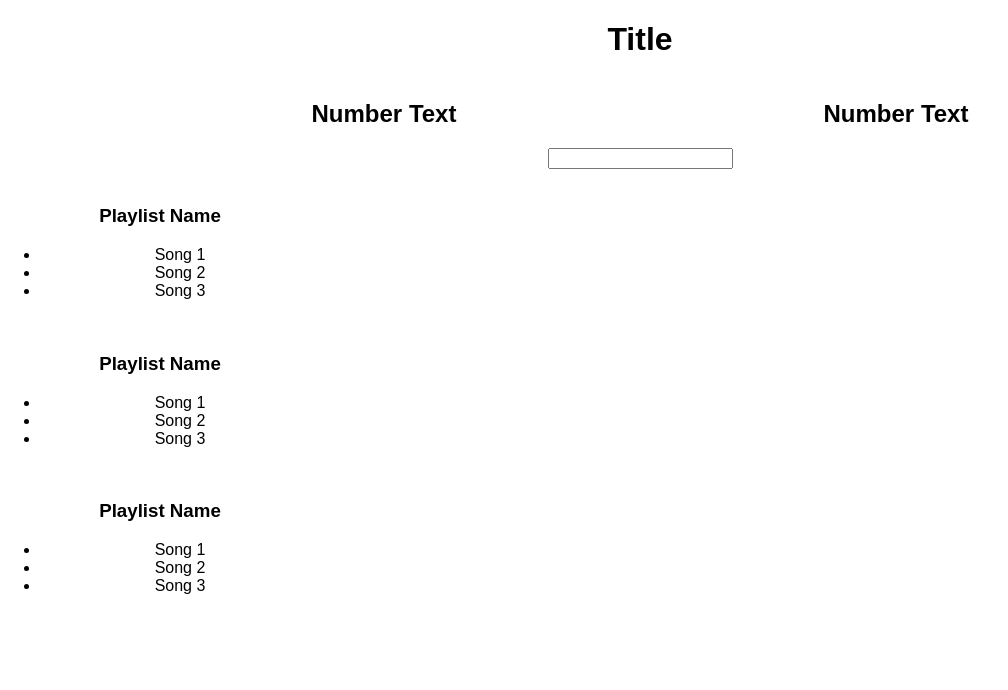
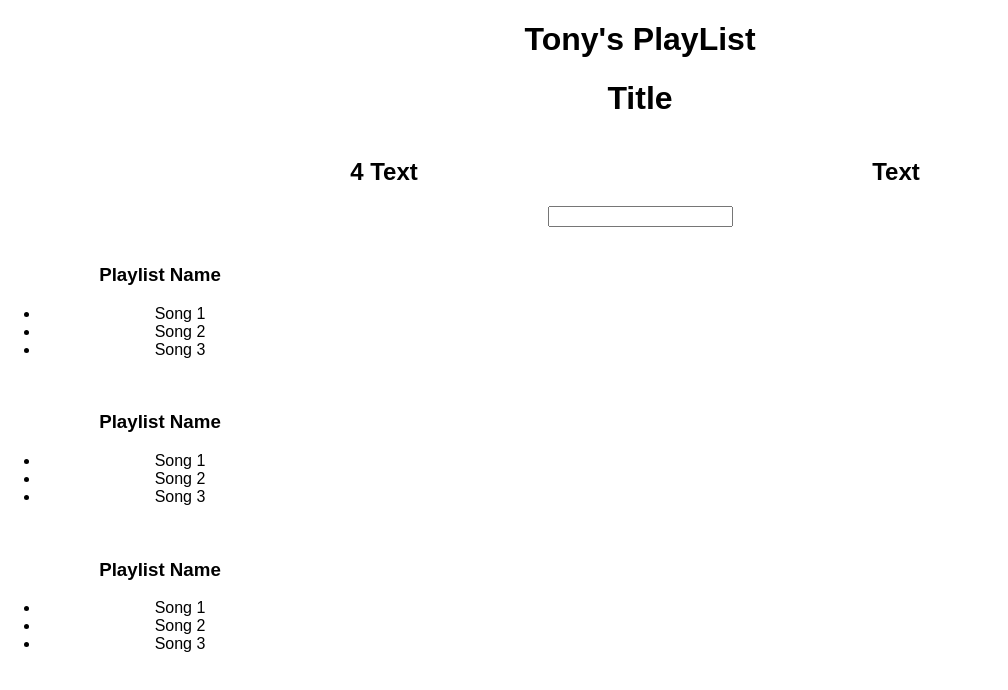
Before and after one commit to tony2tones/high-fid-prototype, a React (Create React App) app in the folder play-lists/: page / in a window 1280 px wide. Shown: the top 690 px of the page, without its empty margins (0-1008 px from the left). Built offline with nearby package versions, Linux system fonts and the light colour scheme.

Commit message:
adding data

```diff
--- a/play-lists/src/App.js
+++ b/play-lists/src/App.js
@@ -1,12 +1,37 @@
 import React, { Component } from 'react';
 import logo from './logo.svg';
 import './App.css';
+
+let mockServerData = {
+  user: {
+    name: 'Tony',
+    playlists: [
+      {
+        name: 'My Favourites',
+        songs: ['Beat it', 'Take on me', 'Im Cursed'],
+      },
+      {
+        name: 'Old Rock',
+        songs: ['Working Man', 'Surgar Man', 'Superman cant walk'],
+      },
+      {
+        name: 'Study',
+        songs: ['Narc', 'Ace of Spades', 'Swamp Thing'],
+      },
+      {
+        name: 'Oldies',
+        songs: ['Misses Robinson', 'Take on me', 'Why dont you do right'],
+      },
+    ]
+  }
+}
 
 class Aggregate extends Component {
   render() {
     return (
       <div style={{ width: '40%', display: 'inline-block' }}>
-        <h2>Number Text </h2>
+        <h2>{this.props.playlists &&
+          this.props.playlists.length} Text </h2>
       </div>
     );
   }
@@ -26,7 +51,7 @@ class Search extends Component {
 class PlayList extends Component {
   render() {
     return (
-      <div style={{width: '25%'}}>
+      <div style={{ width: '25%' }}>
         <img />
         <h3>Playlist Name</h3>
         <ul><li>Song 1</li><li>Song 2</li><li>Song 3</li></ul>
@@ -36,14 +61,26 @@ class PlayList extends Component {
 }
 
 class App extends Component {
+  constructor() {
+    super()
+    this.state = { serverData: {} }
+  }
+  componentDidMount() {
+    setTimeout(() => {
+    this.setState({ serverData: mockServerData });
+  }, 2000);
+}
   render() {
-    let name = 'Tony';
     let green = '#ffff';
     let headerStyle = { color: green, 'font-size': '50px' }
     return (
       <div className="App">
+      {this.state.serverData.user && <h1>
+        {this.state.serverData.user.name}'s PlayList
+        </h1>}
         <h1>Title</h1>
-        <Aggregate />
+        <Aggregate playlists={this.state.serverData.user &&
+          this.state.serverData.user.playlists}/>
         <Aggregate />
         <Search />
         <PlayList />
```
